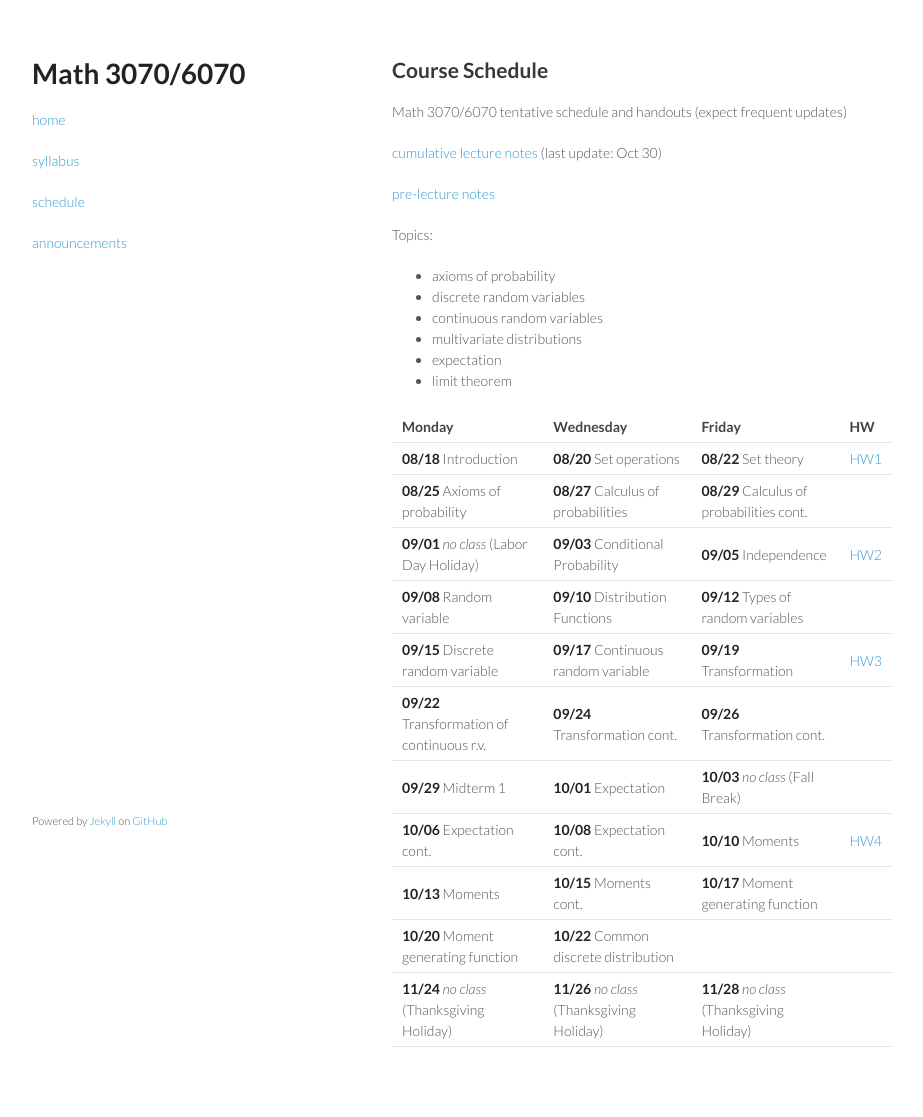
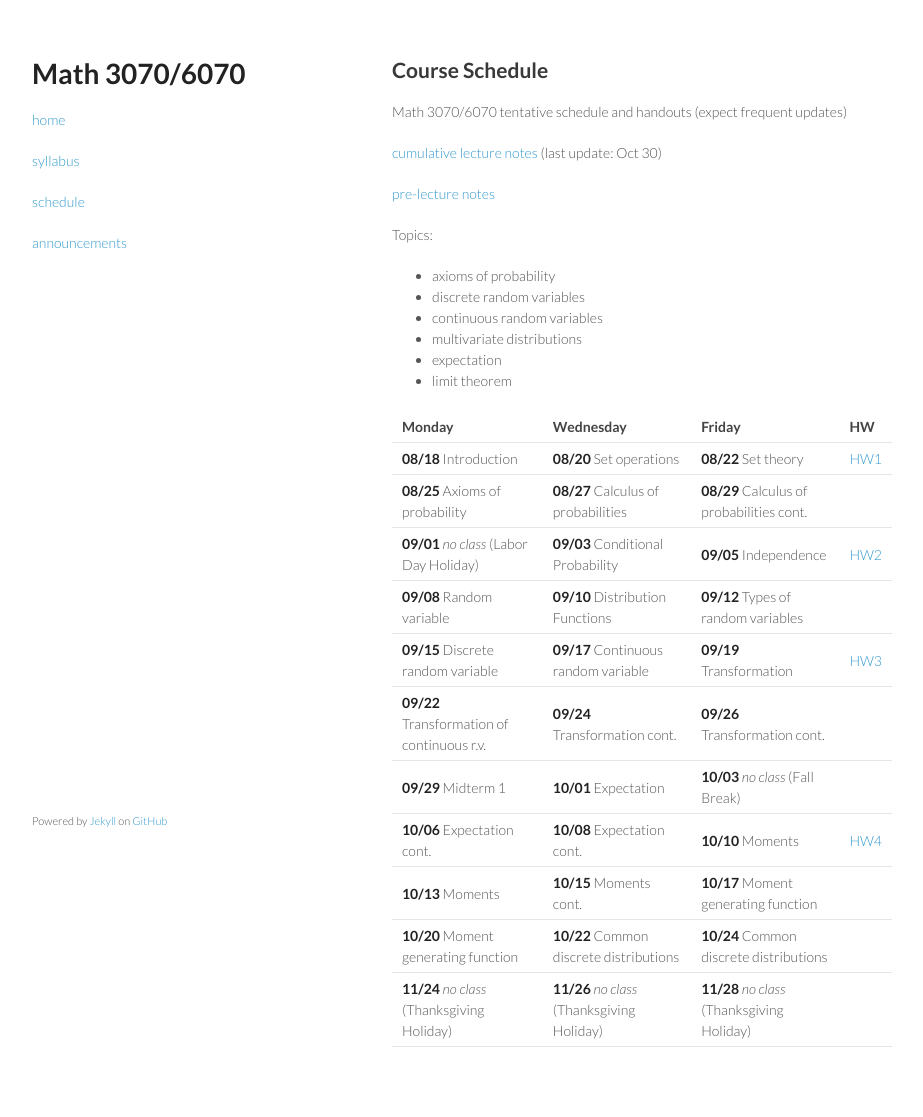
Before and after one commit to tulane-math-3070/2025Fall, a Jekyll site: the page built from schedule/schedule.md, in a window 1280 px wide. Shown: the whole page, without its empty margins (178-1101 px from the left). Built offline with Jekyll 4.4.1, drawn with Linux system fonts in a browser that asks for light colours.

Commit message:
add 1024 notes

```diff
--- a/schedule/schedule.md
+++ b/schedule/schedule.md
@@ -35,5 +35,5 @@ Topics:
 | **09/29** Midterm 1 | **10/01** Expectation | **10/03** _no class_ (Fall Break) | |
 | **10/06** Expectation cont. | **10/08** Expectation cont. | **10/10** Moments | [HW4](../HW/HW4/HW4.pdf) |
 | **10/13** Moments | **10/15** Moments cont. | **10/17** Moment generating function | |
-| **10/20** Moment generating function | **10/22** Common discrete distribution | | |
+| **10/20** Moment generating function | **10/22** Common discrete distributions | **10/24** Common discrete distributions | |
 | **11/24** _no class_ (Thanksgiving Holiday) | **11/26**  _no class_ (Thanksgiving Holiday) | **11/28**  _no class_ (Thanksgiving Holiday) | |
```
Also changed, not shown: 2 other files.
